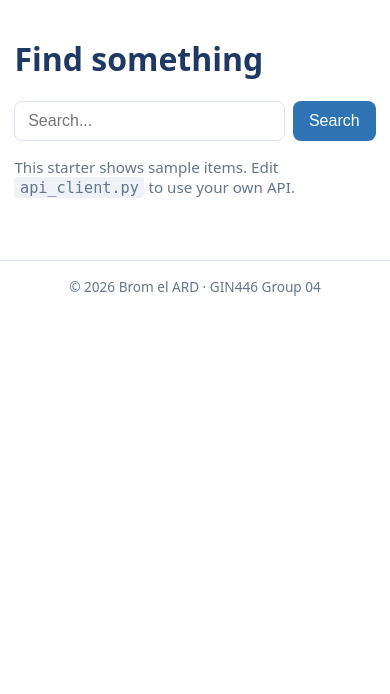
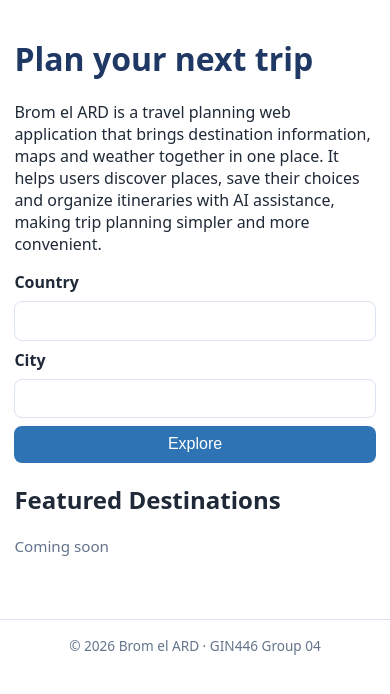
Before and after one commit to Domenico-Labaki/team-adr-project, a Flask app: page / in a window 390 px wide. Shown: the part 83-777 px from the top of the page. Run offline with Flask 3, Linux system fonts and the light colour scheme; some libraries are stand-ins or nearby versions.

Commit message:
B07: home page with destination form, featured area, responsive form styles

```diff
--- a/static/style.css
+++ b/static/style.css
@@ -14,8 +14,9 @@ h1 { color:var(--navy); }
 .flash { background:#eaf1fb; border:1px solid #c9ddf5; border-radius:8px; padding:.5rem .9rem; margin-bottom:1rem; }
 .flash p { margin:.2rem 0; }
 .error { color:var(--err); display:block; margin:.2rem 0 .6rem; }
-.search { display:flex; gap:.5rem; margin:1rem 0; }
-.search input { flex:1; padding:.6rem .8rem; border:1px solid var(--line); border-radius:8px; font-size:1rem; }
+.search { display:flex; flex-wrap:wrap; align-items:center; gap:.5rem; margin:1rem 0; }
+.search input { flex:1; min-width:0; padding:.6rem .8rem; border:1px solid var(--line); border-radius:8px; font-size:1rem; }
+.search label { font-weight:600; }
 .search button, .btn, button[type=submit] { background:var(--blue); color:#fff; border:0; padding:.6rem 1rem;
        border-radius:8px; font-size:1rem; cursor:pointer; text-decoration:none; display:inline-block; }
 .search button:hover, .btn:hover { background:var(--navy); }
@@ -44,4 +45,5 @@ h1 { color:var(--navy); }
   .nav nav { display:flex; flex-wrap:wrap; gap:.4rem 1rem; }
   .nav nav a, .nav .who { margin-left:0; }
   .container { padding:1rem .9rem; }
+  .search { flex-direction:column; align-items:stretch; }
 }
--- a/templates/home.html
+++ b/templates/home.html
@@ -1,10 +1,18 @@
 {% extends "base.html" %}
+{% block title %}Home: Brom el ARD{% endblock %}
 {% block content %}
-<h1>Find something</h1>
-<!-- TODO: change this to match your topic (e.g. "Search recipes", "Find a book") -->
-<form class="search" action="{{ url_for('search') }}" method="get">
-  <input type="text" name="q" placeholder="Search...">
-  <button type="submit">Search</button>
+<h1>Plan your next trip</h1>
+<p>Brom el ARD is a travel planning web application that brings destination information, maps and weather together in one place. It helps users discover places, save their choices and organize itineraries with AI assistance, making trip planning simpler and more convenient.</p>
+<form id="destination-form" class="search" method="get" action="{{ url_for('search') }}">
+  <label for="country">Country</label>
+  <input type="text" id="country" name="country">
+  <label for="city">City</label>
+  <input type="text" id="city" name="city" required>
+  <button type="submit">Explore</button>
 </form>
-<p class="hint">This starter shows sample items. Edit <code>api_client.py</code> to use your own API.</p>
+<!-- Reserved for Sprint 2 -->
+<section id="featured">
+  <h2>Featured Destinations</h2>
+  <p class="hint">Coming soon</p>
+</section>
 {% endblock %}
```
